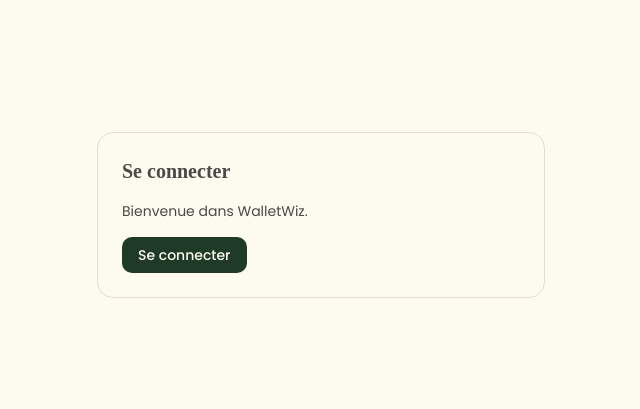
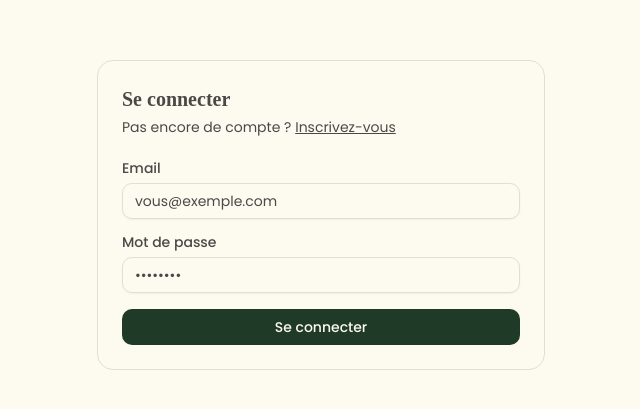
Before and after one commit to AlexandraJUREDIEU/walletwiz-front, a React (Vite) app: page /login in a window 1280 px wide. Shown: the part 185-594 px from the top of the page, without its empty margins (319-959 px from the left). Built offline with nearby package versions, Linux system fonts and the light colour scheme; no server answers; a web font is replaced by a local one.

Commit message:
feat(auth): wire /login and /signup routes and pages

```diff
--- a/src/pages/login.tsx
+++ b/src/pages/login.tsx
@@ -1,29 +1,5 @@
-import { useAuthStore } from "@/stores/authStore";
-import { Button } from "@/components/ui/button";
-import { useSearchParams } from "react-router-dom";
-import { useTranslation } from "react-i18next";
+import AuthForm from "@/components/auth/AuthForm";
 
 export default function LoginPage() {
-  const { t } = useTranslation();
-  const setAuth = useAuthStore((s) => s.setAuth);
-  const [params] = useSearchParams();
-  const from = params.get("from") || "/dashboard/home";
-
-  const fakeLogin = () => {
-    // ⚠️ placeholder : on branchera sur l’API plus tard
-    setAuth({ id: "demo", email: "demo@walletwiz.app" }, "demo-token");
-    window.location.href = from; // simple redirection
-  };
-
-  const expired = params.get("reason") === "expired";
-
-  return (
-    <div className="space-y-4">
-      <h1 className="text-xl font-semibold">{t("auth.login")}</h1>
-      <p className="text-sm text-muted-foreground">
-        {expired ? t("auth.sessionExpired") : t("app.welcome")}
-      </p>
-      <Button onClick={fakeLogin}>{t("auth.login")}</Button>
-    </div>
-  );
+  return <AuthForm mode="login" />;
 }
--- /dev/null
+++ b/src/pages/signup.tsx
@@ -0,0 +1,5 @@
+import AuthForm from "@/components/auth/AuthForm";
+
+export default function SignupPage() {
+  return <AuthForm mode="signup" />;
+}
--- a/src/routes/index.tsx
+++ b/src/routes/index.tsx
@@ -6,6 +6,7 @@ import AuthLayout from "@/layouts/AuthLayout";
 
 // Pages (placeholders si besoin)
 import LoginPage from "@/pages/login";
+import SignupPage from "@/pages/signup";
 import DashboardHome from "@/pages/dashboard/home";
 
 export default function AppRouter() {
@@ -16,7 +17,7 @@ export default function AppRouter() {
         <Route element={<PublicRoute />}>
           <Route element={<AuthLayout />}>
             <Route path="/login" element={<LoginPage />} />
-            {/* Exemple: <Route path="/register" element={<RegisterPage />} /> */}
+            <Route path="/signup" element={<SignupPage />} />
           </Route>
         </Route>
 
```
